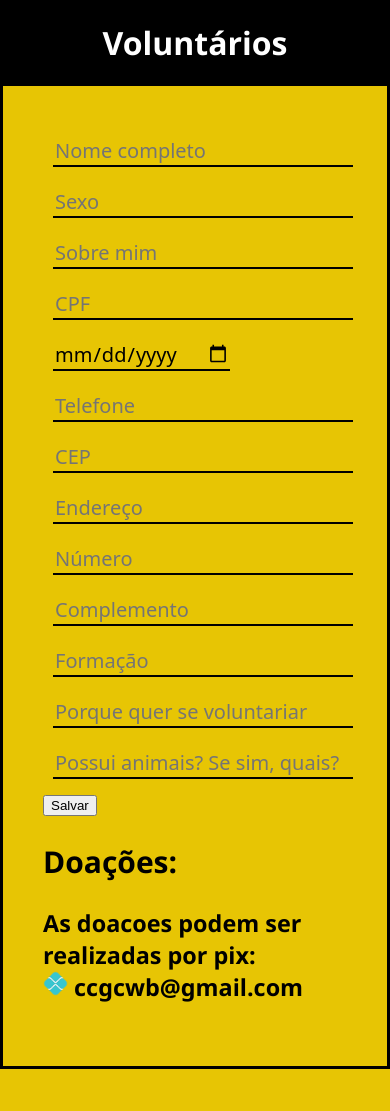
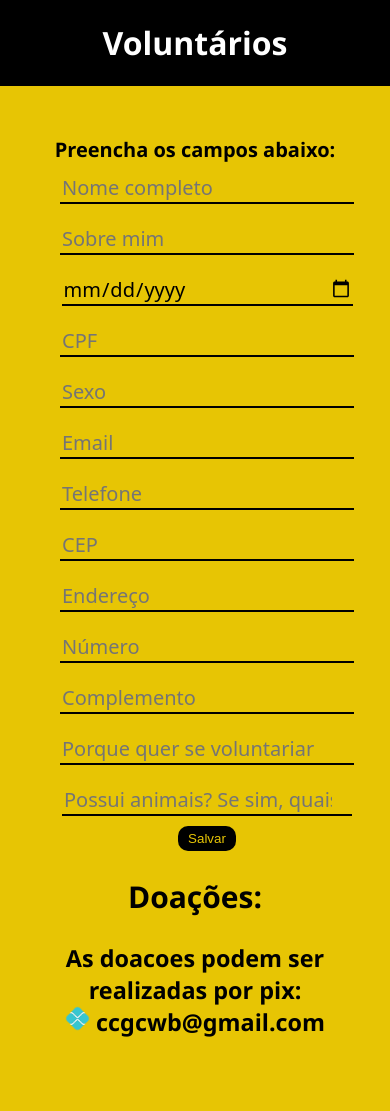
Before and after one commit to DJoverdant/CCG, a PHP site: page /html/voluntariar.html in a window 390 px wide. Before the commit the page ends 1069 px from the top, so only its background shows below. Run offline with PHP 8.4, Linux system fonts and the light colour scheme.

Commit message:
update 1.4(responsividade completa)

```diff
--- a/CCG/css/index.css
+++ b/CCG/css/index.css
@@ -209,14 +209,30 @@ input{
 
 /* voluntariar.html */
 .questionario{
+    background-color: #ffda05e7;
     color: black;
-    background-color: #ffda05e7;
-    margin: 3px;
-    text-align: left;
-    padding: 40px;
+    text-align: center;
+    padding: 50px;
     font-size: 20px;
+    font-weight: bold;
 }
-
+.questionario form{
+    display: flex;
+    flex-direction: column;
+    flex-wrap: wrap;
+    justify-content: center;
+    align-items: center;
+}
+.questionario input{
+    width: 100%;
+}
+.questionario button{
+    background-color: black;
+    color: #ffda05e7;
+    border: 0;
+    border-radius: 10px;
+    padding: 5px 10px;
+}
 #email{
     text-decoration: none;
     color: rgb(0, 0, 0);
--- a/CCG/html/adocao.html
+++ b/CCG/html/adocao.html
@@ -2,9 +2,12 @@
 <html lang="en">
 
     <head>
+
+        <title>CCG/adoção</title>
         <meta charset="UTF-8">
+        <meta name="viewport" content="width=device-width, initial-scale=1.0">
         <link rel="stylesheet" href="../css/index.css">
-        <title>Adoção</title>
+
     </head>
 
     <body>
--- a/CCG/html/login.html
+++ b/CCG/html/login.html
@@ -1,9 +1,11 @@
 <!DOCTYPE html>
 <html lang="pr-br">
+
     <head>
 
-        <title> CCG.com/login </title>
+        <title> CCG/login </title>
         <meta charset="UTF-8">
+        <meta name="viewport" content="width=device-width, initial-scale=1.0">
         <link rel="stylesheet" href="../css/index.css">
         <script src="../js/index.js"></script>
 
--- a/CCG/html/voluntariar.html
+++ b/CCG/html/voluntariar.html
@@ -2,65 +2,57 @@
 <html lang="pt-br">
 
     <head>
+
+        <title>CCG/questionario</title>
         <meta charset="UTF-8">
-        <title>Doações</title>
+        <meta name="viewport" content="width=device-width, initial-scale=1.0">
         <link rel="stylesheet" href="../css/index.css">
         <script src="../js/index.js"></script>
+
     </head>
+
 
     <body>
         <h1>Voluntários</h1>
 
-        <div class="questionario">
+        <section class="questionario">
 
+            Preencha os campos abaixo:
             <form method="post" action="">
-                <input type="text" placeholder="Nome completo" id="text-input">
-                <br>
+                <input type="text" id="" placeholder="Nome completo">
 
-                <input type="text" placeholder="Sexo" id="text-input">
-                <br>
+                <input type="text" id="" placeholder="Sobre mim">
 
-                <input type="text" id="text-input" placeholder="Sobre mim">
-                <br>
+                <input type="date" id="">
 
-                <input type="text" placeholder="CPF" id="text-input">
-                <br>
+                <input type="text" id="" placeholder="CPF">
 
-                <input type="date" placeholder="Data de aniversário" id="text-input">
-                <br>
+                <input type="text" id="" placeholder="Sexo">
 
-                <input type="number" id="text-input" placeholder="Telefone">
-                <br>
+                <input type="email" id="" placeholder="Email">
 
-                <input type="number" placeholder="CEP" id="text-input">
-                <br>
+                <input type="tel" id="" placeholder="Telefone">
 
-                <input type="text" id="text-input" placeholder="Endereço">
-                <br>
+                <input type="number" id="" placeholder="CEP">
 
-                <input type="number" id="text-input" placeholder="Número">
-                <br>
+                <input type="text" id="" placeholder="Endereço">
 
-                <input type="text" placeholder="Complemento" id="text-input">
-                <br>
+                <input type="number" id="" placeholder="Número">
 
-                <input type="text" placeholder="Formação" id="text-input">
-                <br>
+                <input type="text" id="" placeholder="Complemento">
 
-                <input type="text" id="text-input" placeholder="Porque quer se voluntariar">
-                <br>
+                <input type="text" id="" placeholder="Porque quer se voluntariar">
 
-                <input type="s" placeholder="Possui animais? Se sim, quais?" id="text-input">
-                <br>
+                <input type="search" id="" placeholder="Possui animais? Se sim, quais?">
 
                 <button id="save" onclick="save()"> Salvar </button>
             </form>
 
             <h2>Doações:</h2>
-            <h3>As doacoes podem ser realizadas por pix: <br>
-            <img id="social_logo" src="../images/pix.png" > <a id="email" href="#">ccgcwb@gmail.com</a> </h3>
+            <h3>As doacoes podem ser realizadas por pix: <br> <img id="social_logo" src="../images/pix.png" > <a id="email" href="#">ccgcwb@gmail.com</a> </h3>
 
-        </div>
+        </section>
+
 
     </body>
 
```
